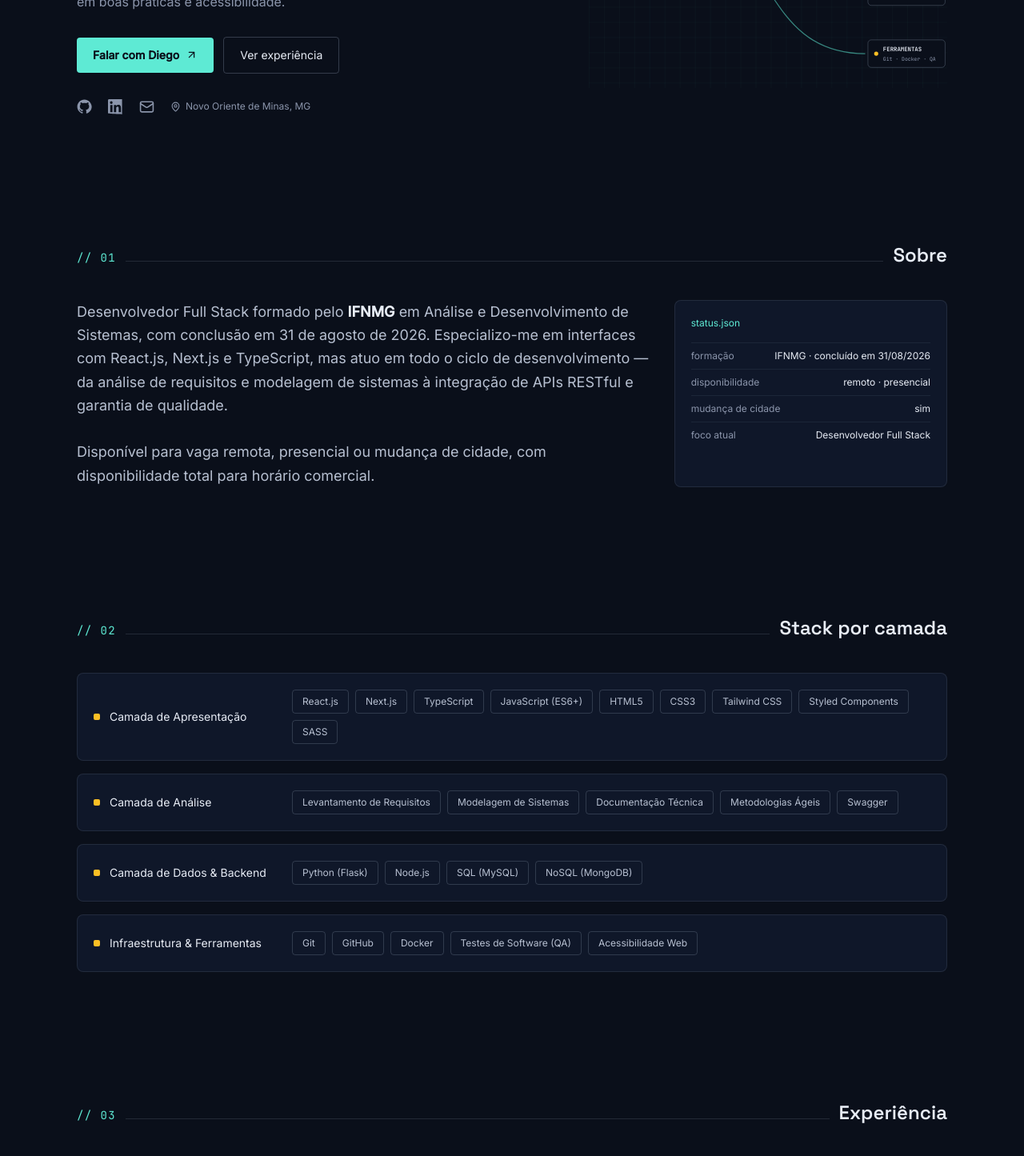
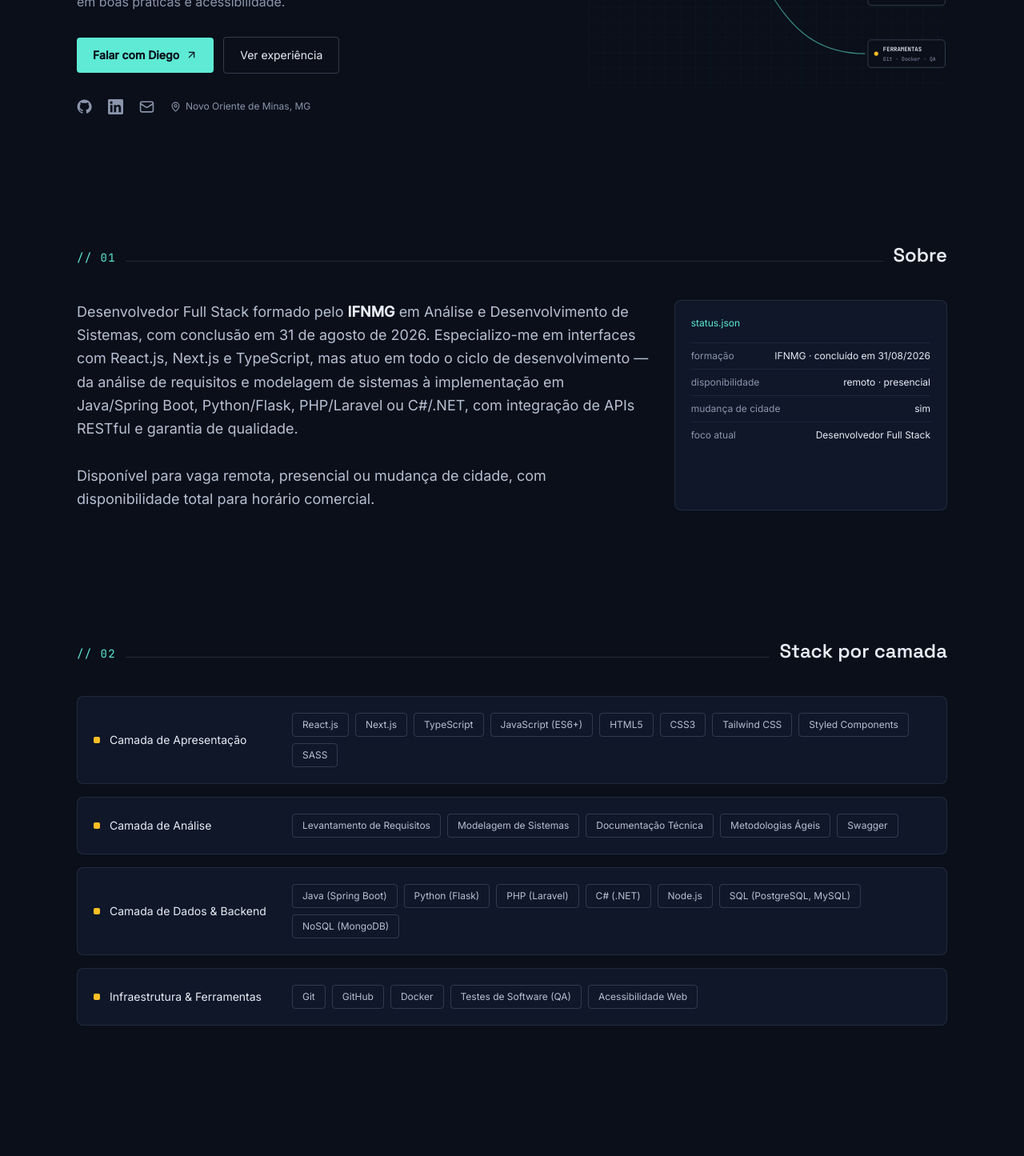
Before and after one commit to Diegodevops26/portifolio-diego, a Next.js app: page / in a window 1280 px wide. Shown: the part 360-1805 px from the top of the page at 80% size. Built offline with nearby package versions, Linux system fonts and the light colour scheme.

Commit message:
Update backend technologies and improve descriptions

```diff
--- a/src/components/Portfolio.tsx
+++ b/src/components/Portfolio.tsx
@@ -49,7 +49,7 @@ function LinkedinIcon({
       fill={color}
       aria-hidden="true"
     >
-      <path d="M20.45 20.45h-3.56v-5.57c0-1.33-.02-3.04-1.85-3.04-1.85 0-2.14 1.45-2.14 2.94v5.67H9.34V9h3.41v1.56h.05c.48-.9 1.64-1.85 3.38-1.85 3.61 0 4.28 2.38 4.28 5.47v6.27ZM5.34 7.43a2.07 2.07 0 1 1 0-4.13 2.07 2.07 0 0 1 0 4.13ZM7.12 20.45H3.56V9h3.56v11.45ZM22.22 0H1.77C.8 0 0 .78 0 1.75v20.5C0 23.22 23.2 24 22.22 24Z" />
+      <path d="M20.45 20.45h-3.56v-5.57c0-1.33-.02-3.04-1.85-3.04-1.85 0-2.14 1.45-2.14 2.94v5.67H9.34V9h3.41v1.56h.05c.48-.9 1.64-1.85 3.38-1.85 3.61 0 4.28 2.38 4.28 5.47v6.27ZM5.34 7.43a2.07 2.07 0 1 1 0-4.13 2.07 2.07 0 0 1 0 4.13ZM7.12 20.45H3.56V9h3.56v11.45ZM22.22 0H1.77C.8 0 0 .78 0 1.75v20.5C0 23.22.8 24 1.77 24h20.45c.98 0 1.78-.78 1.78-1.75V1.75C24 .78 23.2 0 22.22 0Z" />
     </svg>
   );
 }
@@ -185,7 +185,7 @@ function HeroDiagram() {
     {
       key: "backend",
       label: "BACKEND & DADOS",
-      sub: "Node · Flask · SQL",
+      sub: "Java · Flask · .NET",
       x: 405,
       y: 220,
     },
@@ -378,9 +378,12 @@ const SKILL_LAYERS = [
   {
     layer: "Camada de Dados & Backend",
     items: [
+      "Java (Spring Boot)",
       "Python (Flask)",
+      "PHP (Laravel)",
+      "C# (.NET)",
       "Node.js",
-      "SQL (MySQL)",
+      "SQL (PostgreSQL, MySQL)",
       "NoSQL (MongoDB)",
     ],
   },
@@ -738,8 +741,10 @@ export default function Portfolio() {
               conclusão em 31 de agosto de 2026. Especializo-me em
               interfaces com React.js, Next.js e TypeScript, mas
               atuo em todo o ciclo de desenvolvimento — da análise
-              de requisitos e modelagem de sistemas à integração de
-              APIs RESTful e garantia de qualidade.
+              de requisitos e modelagem de sistemas à implementação
+              em Java/Spring Boot, Python/Flask, PHP/Laravel ou
+              C#/.NET, com integração de APIs RESTful e garantia de
+              qualidade.
               <br />
               <br />
               Disponível para vaga remota, presencial ou mudança de
```
